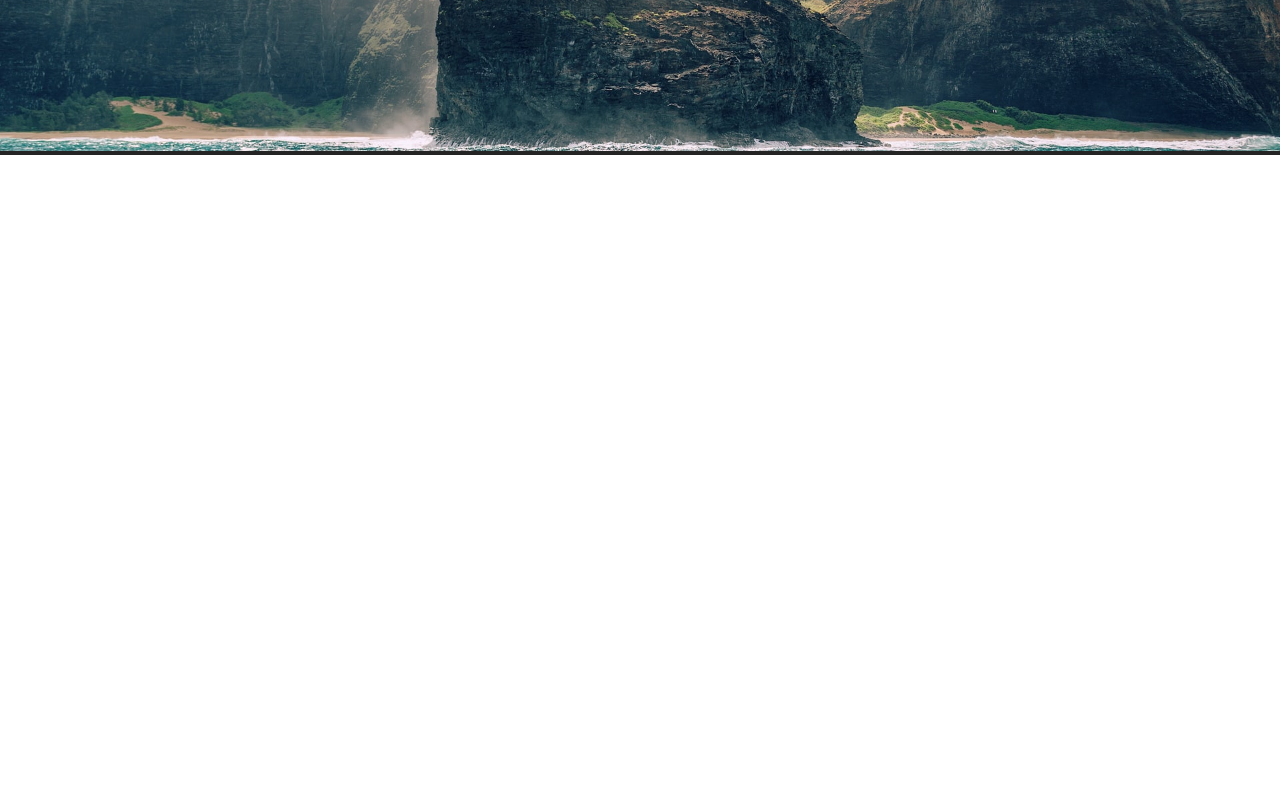
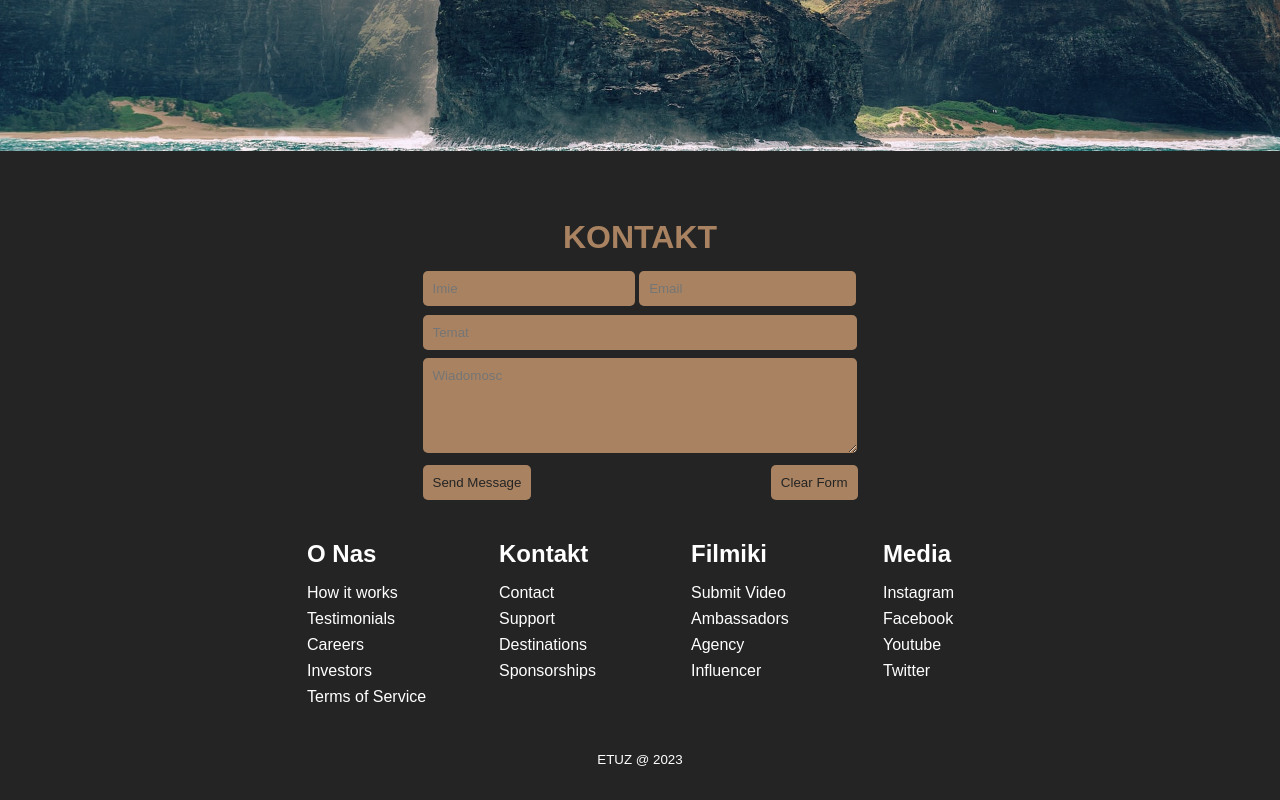
Before and after one commit to etuzimek/sea-apartment, a React (Create React App) app: page / in a window 1280 px wide. Shown: the part 1931-2731 px from the top of the page. Before the commit the page ends 2086 px from the top, so only its background shows below. Built offline with nearby package versions, Linux system fonts and the light colour scheme.

Commit message:
Footer and Contact

```diff
--- /dev/null
+++ b/src/components/Contact.css
@@ -0,0 +1,31 @@
+.contact {
+  text-transform: uppercase;
+  color: #a98361;
+  padding-bottom: 10px;
+}
+.contact-form input,
+textarea {
+  background-color: #a98361;
+  color: #242424;
+  margin: 4px;
+  padding: 10px;
+  border-radius: 5px;
+  border: transparent;
+  outline: none;
+}
+.contact-details input {
+    width: 48%;
+  }
+  .contact-details input:last-child {
+    width: 49%;
+    margin: 5px 0;
+  }
+  .contact-subject input,
+textarea {
+  width: 98%;
+}
+.contact-confirm {
+    display: flex;
+    justify-content: space-between;
+    list-style: none;
+  }
--- /dev/null
+++ b/src/components/Contact.js
@@ -0,0 +1,40 @@
+import React from "react";
+import "./Contact.css";
+
+function Contact() {
+  return (
+    <>
+      <h1 className="contact" >Kontakt</h1>
+      <form className="contact-form" method="POST">
+        <div className="contact-details">
+          <input type="text" name="name" placeholder="Imie" required />
+          <input type="text" name="email" placeholder="Email" required />
+        </div>
+        <div className="contact-subject">
+          <input type="text" name="subject" placeholder="Temat" />
+        </div>
+        <div>
+          <textarea
+            rows="5"
+            cols="50"
+            name="message"
+            placeholder="Wiadomosc"
+            required
+          />
+        </div>
+        <div>
+          <ul className="contact-confirm">
+            <li>
+              <input type="submit" value="Send Message" />
+            </li>
+            <li>
+              <input type="reset" value="Clear Form" class="alt" />
+            </li>
+          </ul>
+        </div>
+      </form>
+    </>
+  );
+}
+
+export default Contact;
--- /dev/null
+++ b/src/components/Footer.css
@@ -0,0 +1,126 @@
+.footer-container {
+  background-color: #242424;
+  padding: 4rem 0 2rem 0;
+  display: flex;
+  flex-direction: column;
+  justify-content: center;
+  align-items: center;
+}
+
+/* .footer-container-contact {
+  padding-bottom: 200px;
+  height: 90vh;
+} */
+
+.footer-subscription-heading {
+  margin-bottom: 24px;
+  font-size: 24px;
+}
+
+.footer-subscription-text {
+  margin-bottom: 24px;
+  font-size: 20px;
+}
+
+.footer-input {
+  padding: 8px 20px;
+  border-radius: 2px;
+  margin-right: 10px;
+  outline: none;
+  border: none;
+  font-size: 18px;
+  margin-bottom: 16px;
+  border: 1px solid #fff;
+}
+
+.footer-links {
+  width: 100%;
+  max-width: 1000px;
+  display: flex;
+  justify-content: center;
+  padding-left: 70px;
+  margin: 20px;
+}
+
+.footer-link-wrapper {
+  display: flex;
+}
+
+.footer-link-items {
+  display: flex;
+  flex-direction: column;
+  align-items: flex-start;
+  margin: 16px;
+  text-align: left;
+  width: 160px;
+  box-sizing: border-box;
+}
+
+.footer-link-items h2 {
+  margin-bottom: 16px;
+}
+
+.footer-link-items > h2 {
+  color: #fff;
+}
+
+.footer-link-items a {
+  color: #fff;
+  text-decoration: none;
+  margin-bottom: 0.5rem;
+}
+
+.footer-link-items a:hover {
+  color: #e9e9e9;
+  transition: 0.3s ease-out;
+}
+
+.footer-email-form h2 {
+  margin-bottom: 2rem;
+}
+
+.footer-input::placeholder {
+  color: #b1b1b1;
+}
+
+.social-logo {
+  color: #fff;
+  justify-self: start;
+  margin-left: 20px;
+  cursor: pointer;
+  text-decoration: none;
+  font-size: 2rem;
+  display: flex;
+  align-items: center;
+  margin-bottom: 16px;
+}
+
+.website-rights {
+  color: #fff;
+  margin-bottom: 16px;
+}
+
+@media screen and (max-width: 820px) {
+  .footer-links {
+    padding-top: 2rem;
+  }
+
+  /* .footer-input {
+    width: 100%;
+  } */
+
+  .footer-link-wrapper {
+    flex-direction: column;
+  }
+
+  .social-media-wrap {
+    flex-direction: column;
+  }
+
+  .social-icon-link {
+    display: none;
+  }
+}
+
+@media screen and (max-width: 768px) {
+}
--- a/src/components/Footer.js
+++ b/src/components/Footer.js
@@ -0,0 +1,60 @@
+import React from "react";
+import { Link } from "react-router-dom";
+import Contact from "./Contact";
+import "./Footer.css";
+
+function Footer() {
+  return (
+    <div className="footer-container">
+      <Contact />
+      <div className="footer-links">
+        <div className="footer-link-wrapper">
+          <div className="footer-link-items">
+            <h2>O Nas</h2>
+            <Link to="/sign-up">How it works</Link>
+            <Link to="/">Testimonials</Link>
+            <Link to="/">Careers</Link>
+            <Link to="/">Investors</Link>
+            <Link to="/">Terms of Service</Link>
+          </div>
+          <div className="footer-link-items">
+            <h2>Kontakt</h2>
+            <Link to="/">Contact</Link>
+            <Link to="/">Support</Link>
+            <Link to="/">Destinations</Link>
+            <Link to="/">Sponsorships</Link>
+          </div>
+        </div>
+        <div className="footer-link-wrapper">
+          <div className="footer-link-items">
+            <h2>Filmiki</h2>
+            <Link to="/">Submit Video</Link>
+            <Link to="/">Ambassadors</Link>
+            <Link to="/">Agency</Link>
+            <Link to="/">Influencer</Link>
+          </div>
+          <div class="footer-link-items">
+            <h2>Media</h2>
+            <Link to="/">Instagram</Link>
+            <Link to="/">Facebook</Link>
+            <Link to="/">Youtube</Link>
+            <Link to="/">Twitter</Link>
+          </div>
+        </div>
+      </div>
+      <section>
+        <div>
+          {/* <div class='footer-logo'>
+            <Link to='/' className='social-logo'>
+              TRVL
+              <i class='fab fa-typo3' />
+            </Link>
+          </div> */}
+          <small className="website-rights">ETUZ @ 2023</small>
+        </div>
+      </section>
+    </div>
+  );
+}
+
+export default Footer;
--- a/src/pages/Home.js
+++ b/src/pages/Home.js
@@ -2,7 +2,7 @@
 import "../App.css";
 import Hero from "../components/Hero";
 import Cards from "../components/Cards";
-// import Footer from "../Footer";
+import Footer from "../components/Footer";
 // import CardsMobile from "../CardsMobile";
 
 function Home() {
@@ -11,7 +11,7 @@
       <Hero />
       <Cards />
       {/* <CardsMobile /> */}
-      {/* <Footer /> */}
+      <Footer />
     </>
   );
 }
```
